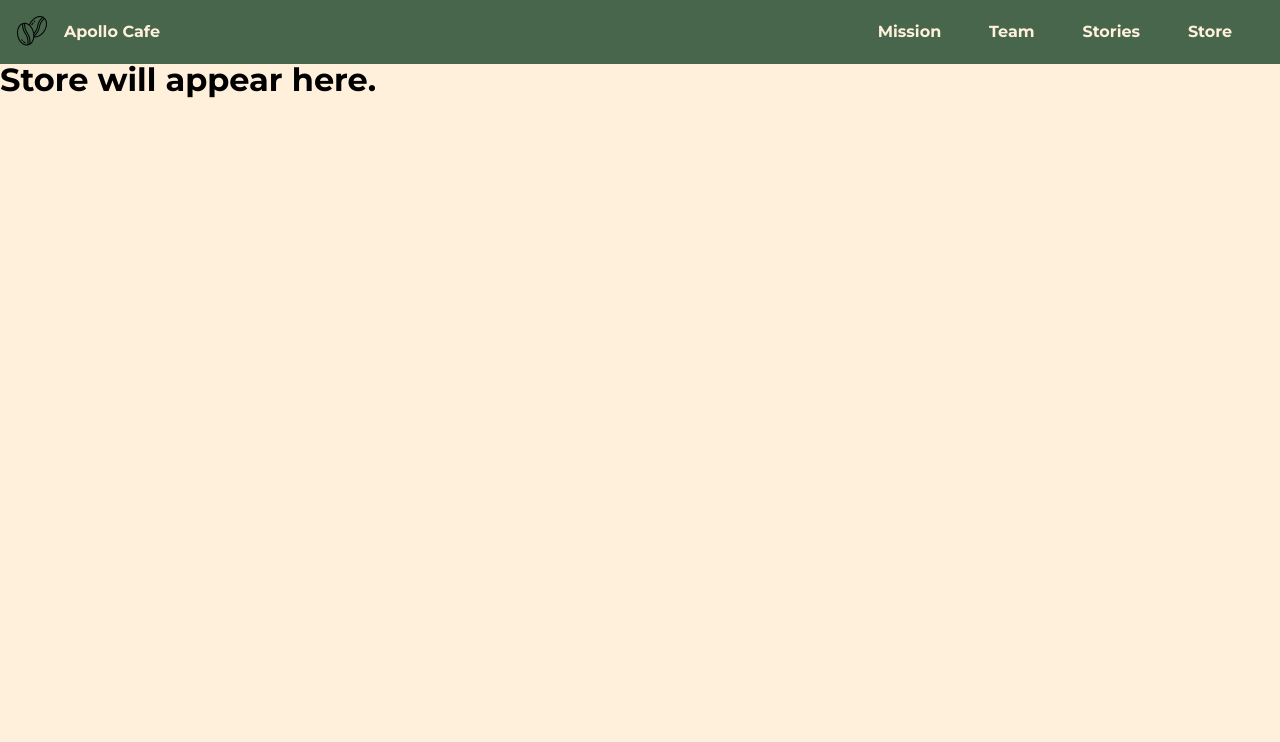
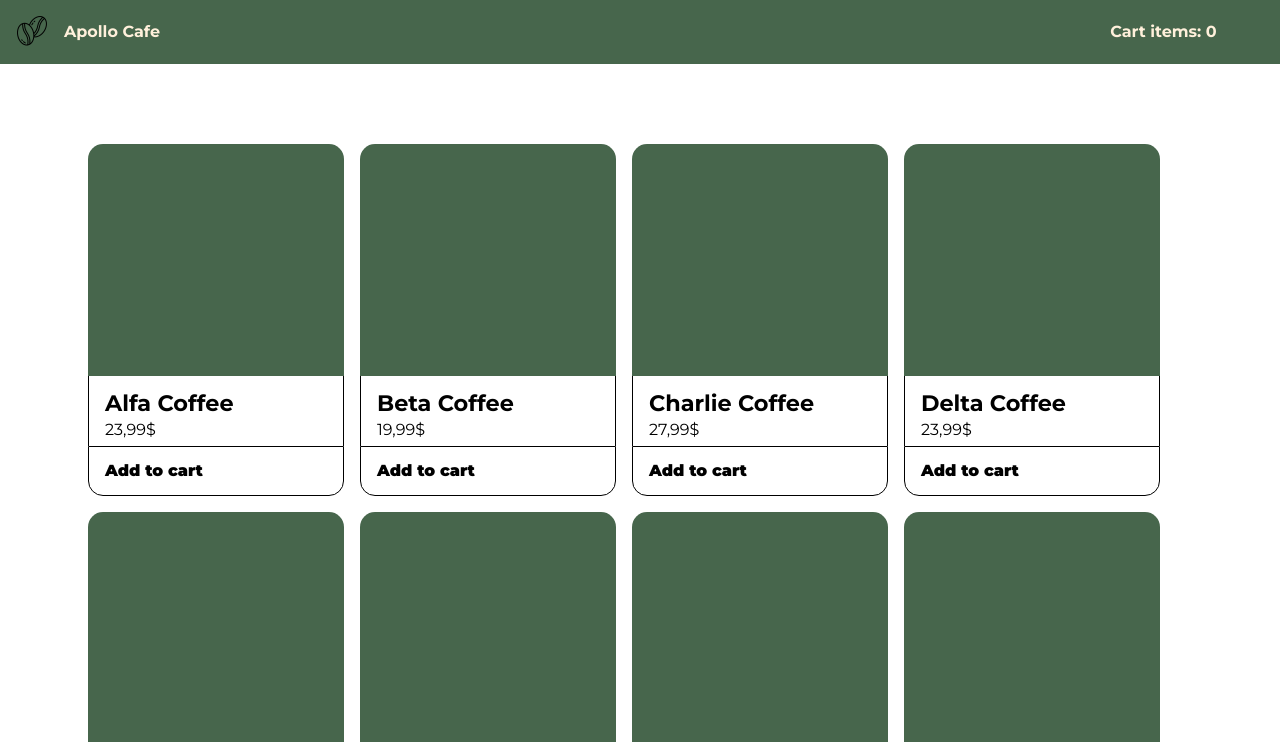
Before and after one commit to mateuszurban/portfolio-cafe-apollo, a React app: page /store in a window 1280 px wide. Shown: the top 742 px of the page. Built offline with nearby package versions, Linux system fonts and the light colour scheme.

Commit message:
Add proof of concept shopping cart component

```diff
--- /dev/null
+++ b/src/Cart.js
@@ -0,0 +1,54 @@
+import React, { useState } from "react";
+
+import Nav from "./components/Nav";
+import Footer from './components/Footer';
+
+import './css/style.css'
+
+const Cart = () => {
+
+    const RenderCartItems = () => {
+        // Here will be some logic, to load localstorage contents
+        const cartItemsLogic = () => {
+            const getLocalStorageData = localStorage.getItem('cartState');
+            const cartItemsValue = JSON.parse(getLocalStorageData);
+            return cartItemsValue || "Your cart is empty.";
+        }
+
+        const cartContentsToRender = cartItemsLogic();
+
+        // I want this to create a modal, with some kind of "thank you" note
+        const confirmOrder = () => {
+            console.log("Thank you for your order.")
+        }
+
+        return (
+            <div className="cartItems">
+                <h2>Your order will include: </h2>
+                {cartContentsToRender.map(function (content) {
+                    return (
+                        <>
+                            <div className="cartItem">
+                                <p>{content.name}</p>
+                                <p>{content.price}$</p>
+                            </div>
+                        </>
+                    )
+                })}
+                <button onClick={confirmOrder}>Confirm order</button>
+            </div>
+
+        )
+
+    }
+
+    return (
+        <>
+        <Nav/>
+        <RenderCartItems/>
+        <Footer/>
+        </>
+    )
+}
+
+export default Cart
--- a/src/RouteSwitch.js
+++ b/src/RouteSwitch.js
@@ -5,6 +5,7 @@ import Mission from "./Mission";
 import Team from "./Team";
 import Stories from "./Stories";
 import Store from "./Store"
+import Cart from "./Cart"
 
 const RouteSwitch = () => {
   return (
@@ -15,6 +16,7 @@ const RouteSwitch = () => {
         <Route path="/team" element={<Team />} />
         <Route path="/stories" element={<Stories />} />
         <Route path="/store" element={<Store />} />
+        <Route path="/cart" element={<Cart />} />
         <Route path="*" element={<App />} />
       </Routes>
     </BrowserRouter>
--- a/src/Store.js
+++ b/src/Store.js
@@ -1,22 +1,75 @@
-import React from "react";
+import React, { useState, useEffect } from "react";
 
-import Nav from "./components/Nav"
 import StoreNav from "./components/StoreNav";
 import Footer from './components/Footer';
-import StoreItems from './components/StoreItems'
 
 import './css/style.css'
 
+const Store = () => {
 
+    // Array of products, delivered as objects:
+    const itemsList = [{name: 'Alfa Coffee', key: '001', price: '23,99'}, {name: 'Beta Coffee', key: '002', price: '19,99'}, {name: 'Charlie Coffee', key: '003', price: '27,99'}, {name: 'Delta Coffee', key: '004', price: '23,99'}, {name: 'Echo Coffee', key: '005', price: '24,99'}, {name: 'Foxtrot Coffee', key: '006', price: '25,99'}, {name: 'Golf Coffee', key: '007', price: '32,99'}, {name: 'Hotel Coffee', key: '008', price: '21,99'}, ];
 
-const Store = () => {
+    // State of the shopping cart
+    const [cartState, setCartState] = useState([]);
+
+    const addToCart = (prop) => {
+        setCartState (
+            [
+                ...cartState,
+                prop
+            ]
+        );
+        setCartNumber (cartNumber + 1)
+        // Here, I need to send this cart state to localstorage
+        saveToLocalStorage();
+    }
+
+    // This hook takes care of updating the state in a way, that I wanted it to work. So, basically, it watches the value of cartState, and if it changed, it will kind of force the update.
+    // Without this, React would wait to render, and this is fine in terms of optimization. But in my case, this waiting for re-render was not the best solution, because my cart-number would never display a proper number. Thus, my fix.
+    // Also, it will take care of updating localStorage
+    useEffect(() => {
+        // consoleLogCartState();
+        saveToLocalStorage();
+    }, [cartState])
+
+    const consoleLogCartState = () => {
+        console.log('cart is now: ')
+        console.table(cartState)
+    }
+
+    const RenderStoreItems = (props) => {
+        return (
+            <>
+                <div className="items">
+                    {props.props.map(function(prop) {
+                        return (
+                            <div className="item" key={prop.key}>
+                                <div className="itemImage"></div>
+                                <div className="itemName">{prop.name}</div>
+                                <div className="itemPrice">{prop.price}$</div>
+                                <div className="itemAddToCartButton" onClick={() => addToCart(prop)}>Add to cart</div>
+                            </div>
+                        )
+                    })}
+                </div>
+            </>
+
+        )
+    }
+
+    const saveToLocalStorage = () => {
+        localStorage.setItem('cartState', JSON.stringify(cartState))
+    }
+
+    // State for shopping cart quantity
+    const [cartNumber, setCartNumber] = useState(0);
+
     return (
         <>
-        <Nav/>
-        <h2>Store will appear here.</h2>
-        {/* <StoreNav/>
-        <StoreItems/>
-        <Footer/> */}
+        <StoreNav props={cartNumber}/>
+        <RenderStoreItems props={itemsList}/>
+        <Footer/>
         </>
     )
 }
--- a/src/components/StoreItems.js
+++ /dev/null
@@ -1,17 +0,0 @@
-import React from 'react'
-
-const StoreItems = () => {
-    return (
-        <div className="items">
-            <div className="item">
-                <div className="itemImage"></div>
-                <div className="itemName">Name</div>
-                <div className="itemPrice">0,99$</div>
-                <div className="itemAddToCartButton">Add to cart</div>
-            </div>
-        </div>
-    )
-}
-
-
-export default StoreItems;
--- a/src/components/StoreNav.js
+++ b/src/components/StoreNav.js
@@ -1,13 +1,19 @@
-import React from 'react'
+import React, { useEffect } from 'react'
 import { Link } from "react-router-dom"
 
-const StoreNav = () => {
+const StoreNav = (props) => {
+
+    useEffect(() => {
+    }, [props])
+
+
+
     return (
         <div className="storeNavbar">
             <ul>
                 <div className="logo"></div>
                 <li><Link to="/">Apollo Cafe</Link></li>
-                <li><Link to="/cart">Cart items: </Link></li>
+                <li><Link to="/cart">Cart items: {props.props}</Link></li>
             </ul>
         </div>
     )
--- a/src/css/style.css
+++ b/src/css/style.css
@@ -345,14 +345,22 @@ p {
 .items {
 	background-color: #fff;
 	display: flex;
+	flex-wrap: wrap;
+
 }
 
 .item {
 	width: 16rem;
 	height: 22rem;
-	background-color: aqua;
+	background-color: #FFF;
 	display: flex;
 	flex-direction: column;
+	padding-left: .5rem;
+	padding-right: .5rem;
+	margin-bottom: 1rem;
+
+	/* border-style: solid; */
+	/* border-width: 1px; */
 }
 
 .itemImage {
@@ -360,22 +368,64 @@ p {
 	background-color: #47664C;
 	width: auto;
 	height: 14rem;
+	border-radius: 15px 15px 0 0;
 }
 
 .itemName {
 	font-size: 1.4rem;
 	font-weight: 700;
 	padding: 1rem 1rem 0.5rem 1rem;
+
+	border-style: none solid none solid;
+	border-width: 1px;
 }
 
 .itemPrice {
 	font-size: 1.2;
-	padding: 0rem 1rem 0rem 1rem;
+	padding: 0rem 1rem .5rem 1rem;
+
+	border-style: none solid none solid;
+	border-width: 1px;
 }
 
 .itemAddToCartButton {
 	padding: 1rem 1rem 1rem 1rem;
 	font-weight: 900;
+	border-style: solid;
+	border-width: 1px;
+	/* background-color: #47664C; */
+	border-radius: 0 0 15px 15px;
+}
+
+/* Cart: */
+
+.cartItems h2 {
+	margin: 2rem;
+}
+
+.cartItem {
+	display: flex;
+	margin: 2rem;
+	justify-content: space-between;
+	padding-left: 5vw;
+	padding-right: 15vw;
+}
+
+
+.cartItems button {
+	border-style: none;
+	background-color: #47664C;
+	color: #FFF0DB;
+	font-weight: 700;
+
+	width: 7rem;
+	height: 3rem;
+	border-radius: 15px;
+
+	margin: 2rem;
+
+	/* position: fixed; */
+	/* right: 10vw; */
 }
 
 /* Breakpoints section: */
--- a/src/index.js
+++ b/src/index.js
@@ -1,5 +1,4 @@
 import React from 'react';
-import { createRoot } from 'react-dom/client';
 import ReactDOM from "react-dom/client";
 import RouteSwitch from "./RouteSwitch";
 
```
